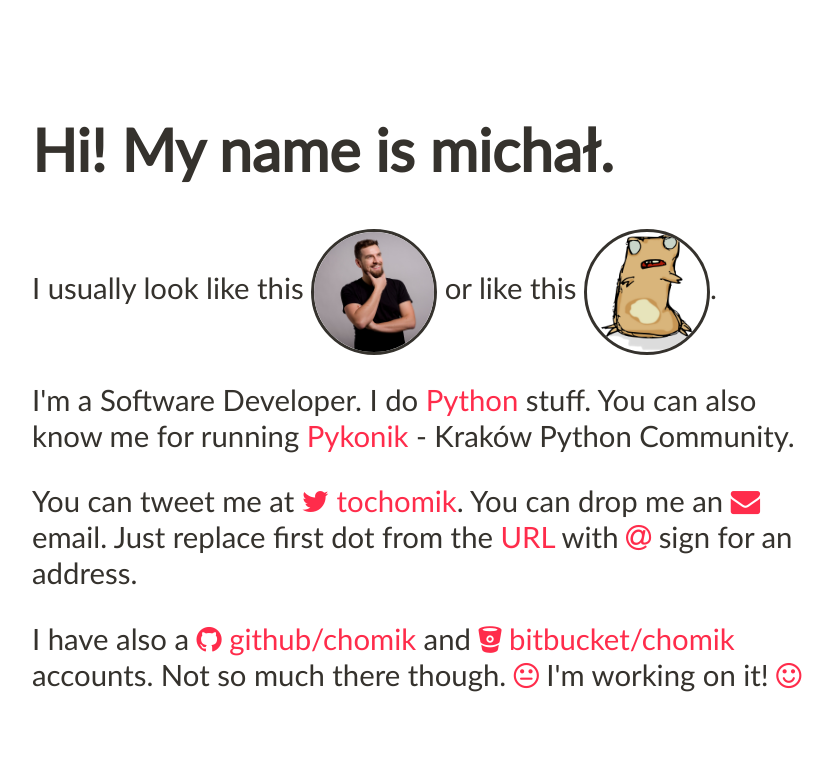
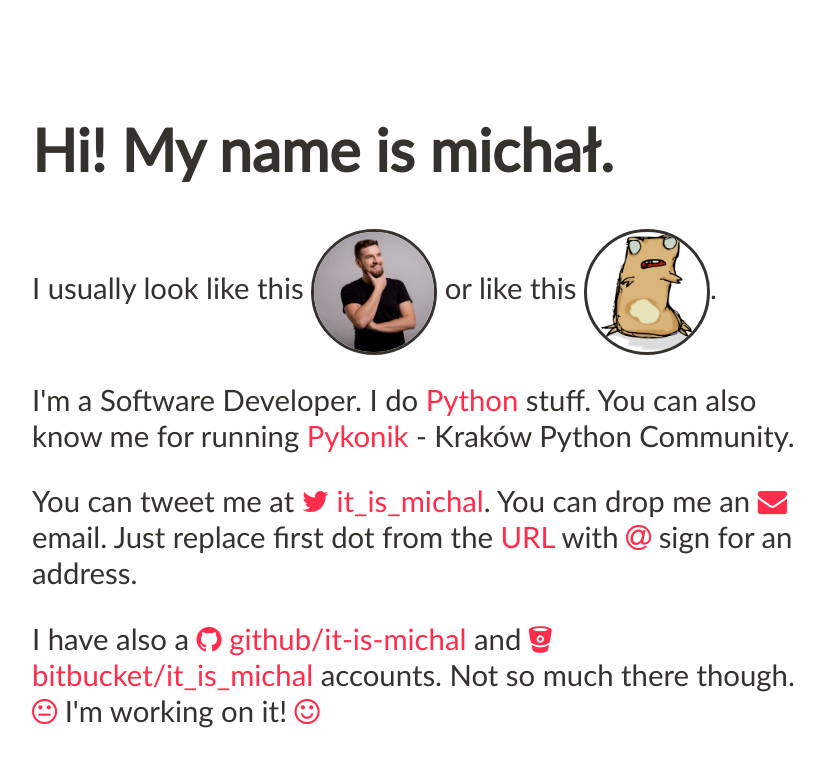
Before and after one commit to it-is-michal/chomik.github.io, a plain HTML site: page index.html in a window 1280 px wide. Shown: the whole page, without its empty margins (218-1051 px from the left). Drawn offline with Linux system fonts and the light colour scheme.

Commit message:
Update usernames

```diff
--- a/index.html
+++ b/index.html
@@ -15,11 +15,11 @@
         You can also know me for running <a href="http://pykonik.org/">Pykonik</a>
         - Kraków Python Community.</p>
         <p>You can tweet me at
-        <i class="fa fa-twitter"></i> <a href="https://twitter.com/tochomik/">tochomik</a>.
+        <i class="fa fa-twitter"></i> <a href="https://twitter.com/it_is_michal/">it_is_michal</a>.
         You can drop me an <i class="fa fa-envelope"></i> email. Just replace first dot from the
         <a href="http://michal.chalupczak.info/">URL</a> with <i class="fa fa-at"></i> sign for an address.</p>
-        <p>I have also a <i class="fa fa-github"></i> <a href="https://github.com/chomik/">github/chomik</a>
-        and <i class="fa fa-bitbucket"></i> <a href="https://bitbucket.org/chomik/">bitbucket/chomik</a> accounts.
+        <p>I have also a <i class="fa fa-github"></i> <a href="https://github.com/it-is-michal/">github/it-is-michal</a>
+        and <i class="fa fa-bitbucket"></i> <a href="https://bitbucket.org/it_is_michal/">bitbucket/it_is_michal</a> accounts.
         Not so much there though. <i class="fa fa-meh-o"></i> I'm working on it! <i class="fa fa-smile-o"></i></p>
     </div>
 </body>
```
